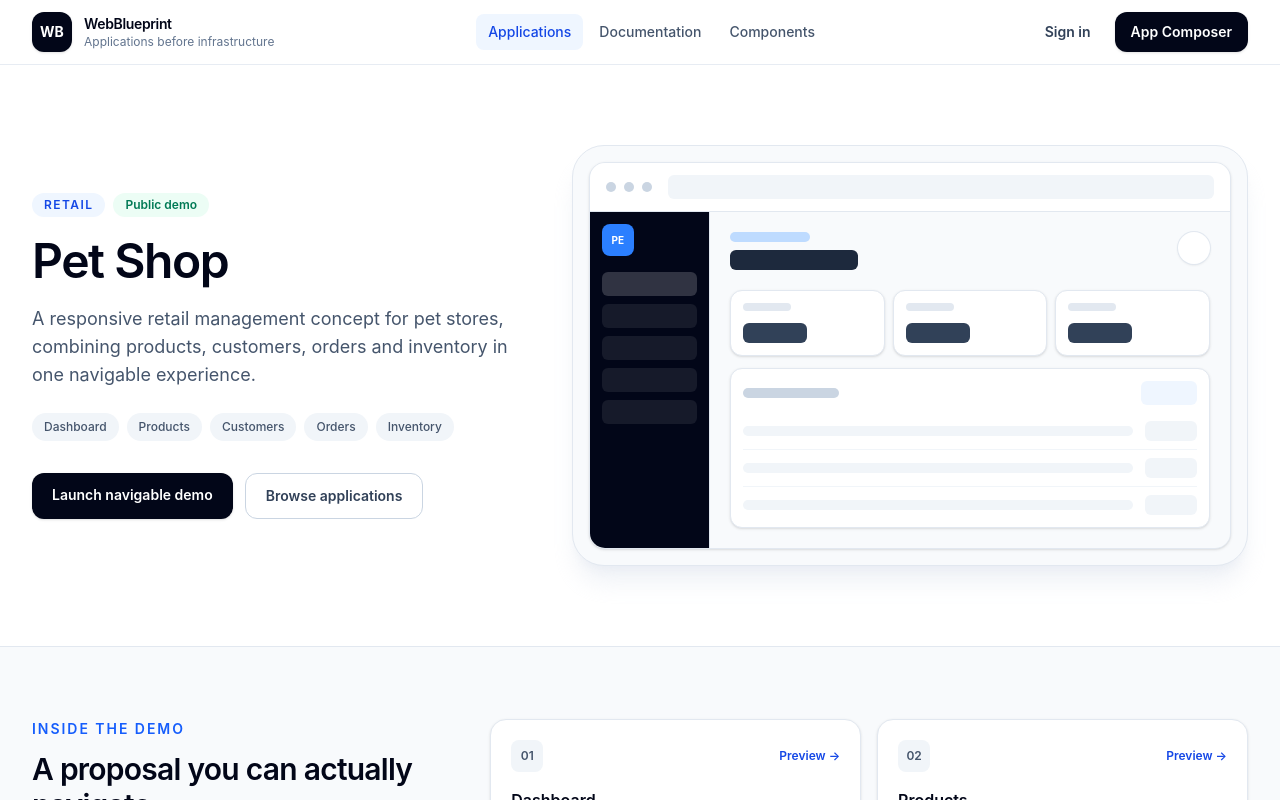
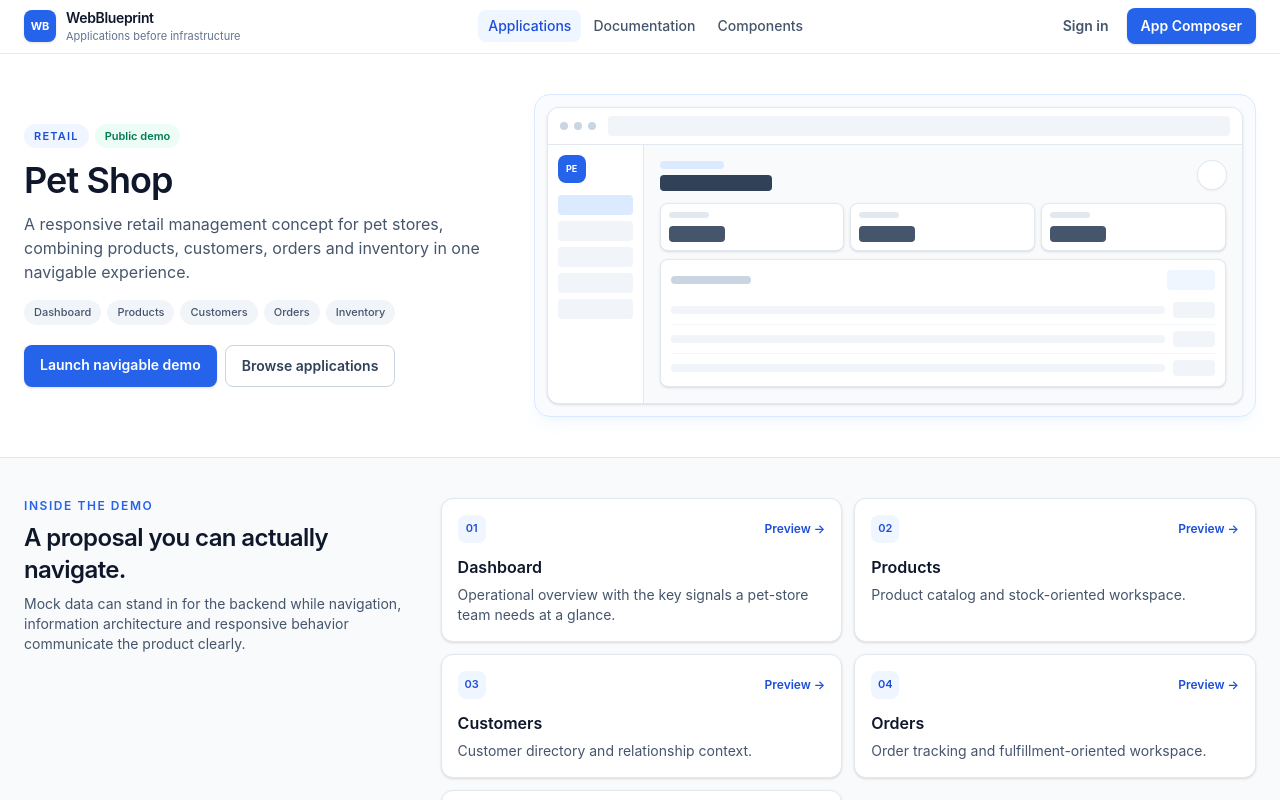
Before and after one commit to LuisHdezE/WebBlueprint, a React (Vite) app: page /apps/pet-shop in a window 1280 px wide. Shown: the top 800 px of the page. Built offline with nearby package versions, Linux system fonts and the light colour scheme.

Commit message:
refactor(u0.2): compact Style 1 and refresh primary color

```diff
--- a/src/components/applications/ApplicationPreview.tsx
+++ b/src/components/applications/ApplicationPreview.tsx
@@ -7,56 +7,57 @@ type ApplicationPreviewProps = {
 
 export function ApplicationPreview({ application, compact = false }: ApplicationPreviewProps) {
   const visiblePages = application.demoPages.slice(0, compact ? 4 : 5);
+  const isDark = application.shellVariant === 'vertical-dark-menu';
 
   return (
-    <div className="overflow-hidden rounded-2xl border border-slate-200 bg-slate-100 shadow-sm">
-      <div className="flex items-center gap-2 border-b border-slate-200 bg-white px-4 py-3">
-        <span className="size-2.5 rounded-full bg-slate-300" />
-        <span className="size-2.5 rounded-full bg-slate-300" />
-        <span className="size-2.5 rounded-full bg-slate-300" />
-        <div className="ml-2 h-6 flex-1 rounded-md bg-slate-100" />
+    <div className="overflow-hidden rounded-xl border border-slate-200 bg-slate-100 shadow-sm">
+      <div className="flex items-center gap-1.5 border-b border-slate-200 bg-white px-3 py-2">
+        <span className="size-2 rounded-full bg-slate-300" />
+        <span className="size-2 rounded-full bg-slate-300" />
+        <span className="size-2 rounded-full bg-slate-300" />
+        <div className="ml-1.5 h-5 flex-1 rounded bg-slate-100" />
       </div>
 
-      <div className={`grid ${compact ? 'min-h-56 grid-cols-[72px_1fr]' : 'min-h-72 grid-cols-[88px_1fr] sm:grid-cols-[120px_1fr]'}`}>
-        <aside className="border-r border-slate-200 bg-slate-950 p-3 text-white">
-          <div className="mb-4 grid size-8 place-items-center rounded-lg bg-blue-500 text-[10px] font-bold">{application.name.slice(0, 2).toUpperCase()}</div>
-          <div className="grid gap-2">
+      <div className={`grid ${compact ? 'min-h-44 grid-cols-[58px_1fr]' : 'min-h-56 grid-cols-[70px_1fr] sm:grid-cols-[96px_1fr]'}`}>
+        <aside className={`border-r p-2.5 ${isDark ? 'border-slate-700 bg-slate-900 text-white' : 'border-slate-200 bg-white text-slate-800'}`}>
+          <div className="mb-3 grid size-7 place-items-center rounded-lg bg-brand-600 text-[9px] font-bold text-white">{application.name.slice(0, 2).toUpperCase()}</div>
+          <div className="grid gap-1.5">
             {visiblePages.map((page, index) => (
-              <div key={page.id} className={`h-6 rounded-md ${index === 0 ? 'bg-white/18' : 'bg-white/8'}`}>
+              <div key={page.id} className={`h-5 rounded ${index === 0 ? 'bg-brand-100' : isDark ? 'bg-white/10' : 'bg-slate-100'}`}>
                 <span className="sr-only">{page.label}</span>
               </div>
             ))}
           </div>
         </aside>
 
-        <div className="bg-slate-50 p-4 sm:p-5">
-          <div className="flex items-start justify-between gap-3">
+        <div className="bg-slate-50 p-3 sm:p-4">
+          <div className="flex items-start justify-between gap-2">
             <div>
-              <div className="h-2.5 w-20 rounded-full bg-blue-200" />
-              <div className="mt-2 h-5 w-32 max-w-full rounded-md bg-slate-800" />
+              <div className="h-2 w-16 rounded-full bg-brand-100" />
+              <div className="mt-1.5 h-4 w-28 max-w-full rounded bg-slate-700" />
             </div>
-            <div className="size-8 rounded-full bg-white shadow-sm ring-1 ring-slate-200" />
+            <div className="size-7 rounded-full bg-white shadow-sm ring-1 ring-slate-200" />
           </div>
 
-          <div className="mt-5 grid grid-cols-2 gap-2 sm:grid-cols-3">
+          <div className="mt-3 grid grid-cols-2 gap-1.5 sm:grid-cols-3">
             {[0, 1, 2].map((item) => (
-              <div key={item} className={`${item === 2 ? 'hidden sm:block' : ''} rounded-xl border border-slate-200 bg-white p-3 shadow-sm`}>
-                <div className="h-2 w-12 rounded-full bg-slate-200" />
-                <div className="mt-3 h-5 w-16 rounded-md bg-slate-700" />
+              <div key={item} className={`${item === 2 ? 'hidden sm:block' : ''} rounded-lg border border-slate-200 bg-white p-2 shadow-sm`}>
+                <div className="h-1.5 w-10 rounded-full bg-slate-200" />
+                <div className="mt-2 h-4 w-14 rounded bg-slate-600" />
               </div>
             ))}
           </div>
 
-          <div className="mt-3 rounded-xl border border-slate-200 bg-white p-3 shadow-sm">
+          <div className="mt-2 rounded-lg border border-slate-200 bg-white p-2.5 shadow-sm">
             <div className="flex items-center justify-between">
-              <div className="h-2.5 w-24 rounded-full bg-slate-300" />
-              <div className="h-6 w-14 rounded-md bg-blue-50" />
+              <div className="h-2 w-20 rounded-full bg-slate-300" />
+              <div className="h-5 w-12 rounded bg-brand-50" />
             </div>
-            <div className="mt-4 grid gap-2">
+            <div className="mt-3 grid gap-1.5">
               {[0, 1, 2].map((item) => (
-                <div key={item} className="grid grid-cols-[1fr_52px] items-center gap-3 border-t border-slate-100 pt-2 first:border-0 first:pt-0">
-                  <div className="h-2.5 rounded-full bg-slate-100" />
-                  <div className="h-5 rounded-md bg-slate-100" />
+                <div key={item} className="grid grid-cols-[1fr_42px] items-center gap-2 border-t border-slate-100 pt-1.5 first:border-0 first:pt-0">
+                  <div className="h-2 rounded-full bg-slate-100" />
+                  <div className="h-4 rounded bg-slate-100" />
                 </div>
               ))}
             </div>
--- a/src/pages/ApplicationDetailPage.tsx
+++ b/src/pages/ApplicationDetailPage.tsx
@@ -15,60 +15,60 @@ export function ApplicationDetailPage() {
   return (
     <main>
       <section className="border-b border-slate-200 bg-white">
-        <div className="mx-auto grid max-w-7xl items-center gap-10 px-4 py-14 sm:px-6 lg:grid-cols-[0.85fr_1.15fr] lg:px-8 lg:py-20">
+        <div className="mx-auto grid max-w-[1440px] items-center gap-7 px-4 py-8 sm:px-5 lg:grid-cols-[0.8fr_1.2fr] lg:px-6 lg:py-10">
           <div>
-            <div className="flex flex-wrap items-center gap-2">
-              <span className="rounded-full bg-blue-50 px-3 py-1 text-xs font-semibold uppercase tracking-[0.12em] text-blue-700">{application.category}</span>
-              <span className="rounded-full bg-emerald-50 px-3 py-1 text-xs font-semibold text-emerald-700">Public demo</span>
+            <div className="flex flex-wrap items-center gap-1.5">
+              <span className="rounded-full bg-brand-50 px-2.5 py-1 text-[11px] font-semibold uppercase tracking-[0.11em] text-brand-700">{application.category}</span>
+              <span className="rounded-full bg-emerald-50 px-2.5 py-1 text-[11px] font-semibold text-emerald-700">Public demo</span>
             </div>
-            <h1 className="mt-5 text-4xl font-semibold tracking-[-0.03em] text-slate-950 sm:text-5xl">{application.name}</h1>
-            <p className="mt-5 max-w-2xl text-base leading-7 text-slate-600 sm:text-lg">{application.summary}</p>
+            <h1 className="mt-3 text-3xl font-semibold tracking-[-0.025em] text-slate-900 sm:text-4xl">{application.name}</h1>
+            <p className="mt-3 max-w-2xl text-sm leading-6 text-slate-600 sm:text-base">{application.summary}</p>
 
-            <div className="mt-6 flex flex-wrap gap-2">
+            <div className="mt-4 flex flex-wrap gap-1.5">
               {application.capabilities.map((capability) => (
-                <span key={capability} className="rounded-full bg-slate-100 px-3 py-1.5 text-xs font-medium text-slate-600">
+                <span key={capability} className="rounded-full bg-slate-100 px-2.5 py-1 text-[11px] font-medium text-slate-600">
                   {capability}
                 </span>
               ))}
             </div>
 
-            <div className="mt-8 flex flex-col gap-3 sm:flex-row">
+            <div className="mt-5 flex flex-wrap gap-2">
               {firstDemoPage ? (
-                <Link className="inline-flex justify-center rounded-xl bg-slate-950 px-5 py-3 text-sm font-semibold text-white shadow-sm hover:bg-slate-800" to={`/demo/${application.slug}/${firstDemoPage.path}`}>
+                <Link className="inline-flex justify-center rounded-lg bg-brand-600 px-4 py-2.5 text-sm font-semibold text-white shadow-sm hover:bg-brand-700" to={`/demo/${application.slug}/${firstDemoPage.path}`}>
                   Launch navigable demo
                 </Link>
               ) : null}
-              <Link className="inline-flex justify-center rounded-xl border border-slate-300 bg-white px-5 py-3 text-sm font-semibold text-slate-700 hover:bg-slate-50" to="/apps">
+              <Link className="inline-flex justify-center rounded-lg border border-slate-300 bg-white px-4 py-2.5 text-sm font-semibold text-slate-700 hover:border-brand-200 hover:bg-brand-50" to="/apps">
                 Browse applications
               </Link>
             </div>
           </div>
 
-          <div className="rounded-[2rem] border border-slate-200 bg-slate-50 p-3 shadow-xl shadow-slate-200/60 sm:p-4">
+          <div className="rounded-2xl border border-brand-100 bg-brand-50/40 p-2.5 shadow-lg shadow-brand-100/30 sm:p-3">
             <ApplicationPreview application={application} />
           </div>
         </div>
       </section>
 
-      <section className="mx-auto max-w-7xl px-4 py-14 sm:px-6 lg:px-8 lg:py-18">
-        <div className="grid gap-8 lg:grid-cols-[0.72fr_1.28fr]">
+      <section className="mx-auto max-w-[1440px] px-4 py-8 sm:px-5 lg:px-6 lg:py-10">
+        <div className="grid gap-6 lg:grid-cols-[0.65fr_1.35fr]">
           <div>
-            <p className="text-sm font-semibold uppercase tracking-[0.14em] text-blue-600">Inside the demo</p>
-            <h2 className="mt-3 text-3xl font-semibold tracking-tight text-slate-950">A proposal you can actually navigate.</h2>
-            <p className="mt-4 text-sm leading-6 text-slate-600">
-              The pages below define the visible application experience. During this phase the data may be mock, while navigation, information architecture and responsive behavior represent the proposal honestly.
+            <p className="text-xs font-semibold uppercase tracking-[0.13em] text-brand-600">Inside the demo</p>
+            <h2 className="mt-2 text-2xl font-semibold tracking-tight text-slate-900">A proposal you can actually navigate.</h2>
+            <p className="mt-2 text-sm leading-5 text-slate-600">
+              Mock data can stand in for the backend while navigation, information architecture and responsive behavior communicate the product clearly.
             </p>
           </div>
 
-          <div className="grid gap-4 sm:grid-cols-2">
+          <div className="grid gap-3 sm:grid-cols-2">
             {application.demoPages.map((page, index) => (
-              <article key={page.id} className="rounded-2xl border border-slate-200 bg-white p-5 shadow-sm">
+              <article key={page.id} className="rounded-xl border border-slate-200 bg-white p-4 shadow-sm">
                 <div className="flex items-center justify-between gap-3">
-                  <span className="grid size-8 place-items-center rounded-lg bg-slate-100 text-xs font-semibold text-slate-600">{String(index + 1).padStart(2, '0')}</span>
-                  <Link className="text-xs font-semibold text-blue-700" to={`/demo/${application.slug}/${page.path}`}>Preview →</Link>
+                  <span className="grid size-7 place-items-center rounded-lg bg-brand-50 text-[11px] font-semibold text-brand-700">{String(index + 1).padStart(2, '0')}</span>
+                  <Link className="text-xs font-semibold text-brand-700" to={`/demo/${application.slug}/${page.path}`}>Preview →</Link>
                 </div>
-                <h3 className="mt-4 font-semibold text-slate-950">{page.label}</h3>
-                <p className="mt-2 text-sm leading-6 text-slate-600">{page.description}</p>
+                <h3 className="mt-3 font-semibold text-slate-900">{page.label}</h3>
+                <p className="mt-1.5 text-sm leading-5 text-slate-600">{page.description}</p>
               </article>
             ))}
           </div>
--- a/src/shell/PublicShell.tsx
+++ b/src/shell/PublicShell.tsx
@@ -7,27 +7,27 @@ const navItems = [
 ] as const;
 
 function navClassName({ isActive }: { isActive: boolean }) {
-  return `rounded-lg px-3 py-2 text-sm font-medium transition ${
-    isActive ? 'bg-blue-50 text-blue-700' : 'text-slate-600 hover:bg-slate-100 hover:text-slate-950'
+  return `rounded-lg px-2.5 py-1.5 text-sm font-medium transition ${
+    isActive ? 'bg-brand-50 text-brand-700' : 'text-slate-600 hover:bg-slate-100 hover:text-slate-900'
   }`;
 }
 
 export function PublicShell() {
   return (
-    <div className="min-h-dvh bg-slate-50 text-slate-950">
-      <header className="sticky top-0 z-50 border-b border-slate-200/80 bg-white/90 backdrop-blur">
-        <div className="mx-auto flex max-w-7xl items-center justify-between gap-4 px-4 py-3 sm:px-6 lg:px-8">
-          <Link className="flex min-w-0 items-center gap-3" to="/" aria-label="WebBlueprint home">
-            <span className="grid size-10 shrink-0 place-items-center rounded-xl bg-slate-950 text-sm font-bold text-white shadow-sm">
+    <div className="min-h-dvh bg-slate-50 text-slate-800">
+      <header className="sticky top-0 z-50 border-b border-slate-200/80 bg-white/95 backdrop-blur">
+        <div className="mx-auto flex max-w-[1440px] items-center justify-between gap-3 px-4 py-2 sm:px-5 lg:px-6">
+          <Link className="flex min-w-0 items-center gap-2.5" to="/" aria-label="WebBlueprint home">
+            <span className="grid size-8 shrink-0 place-items-center rounded-lg bg-brand-600 text-[11px] font-bold text-white shadow-sm">
               WB
             </span>
             <span className="min-w-0">
-              <span className="block truncate text-sm font-semibold tracking-tight">WebBlueprint</span>
-              <span className="block truncate text-xs text-slate-500">Applications before infrastructure</span>
+              <span className="block truncate text-sm font-semibold tracking-tight text-slate-900">WebBlueprint</span>
+              <span className="hidden truncate text-[11px] text-slate-500 sm:block">Applications before infrastructure</span>
             </span>
           </Link>
 
-          <nav className="hidden items-center gap-1 md:flex" aria-label="Primary navigation">
+          <nav className="hidden items-center gap-0.5 md:flex" aria-label="Primary navigation">
             {navItems.map((item) => (
               <NavLink key={item.to} className={navClassName} to={item.to}>
                 {item.label}
@@ -35,20 +35,20 @@ export function PublicShell() {
             ))}
           </nav>
 
-          <div className="hidden items-center gap-2 md:flex">
-            <Link className="rounded-xl px-4 py-2.5 text-sm font-semibold text-slate-700 hover:bg-slate-100" to="/login">
+          <div className="hidden items-center gap-1.5 md:flex">
+            <Link className="rounded-lg px-3 py-2 text-sm font-semibold text-slate-600 hover:bg-slate-100" to="/login">
               Sign in
             </Link>
-            <Link className="rounded-xl bg-slate-950 px-4 py-2.5 text-sm font-semibold text-white shadow-sm hover:bg-slate-800" to="/login">
+            <Link className="rounded-lg bg-brand-600 px-3.5 py-2 text-sm font-semibold text-white shadow-sm transition hover:bg-brand-700" to="/login">
               App Composer
             </Link>
           </div>
 
           <details className="relative md:hidden">
-            <summary className="cursor-pointer list-none rounded-xl border border-slate-200 bg-white px-3 py-2 text-sm font-semibold text-slate-700 shadow-sm">
+            <summary className="cursor-pointer list-none rounded-lg border border-slate-200 bg-white px-3 py-1.5 text-sm font-semibold text-slate-700 shadow-sm">
               Menu
             </summary>
-            <div className="absolute right-0 mt-2 w-64 rounded-2xl border border-slate-200 bg-white p-2 shadow-xl">
+            <div className="absolute right-0 mt-2 w-60 rounded-xl border border-slate-200 bg-white p-2 shadow-xl">
               <nav className="grid gap-1" aria-label="Mobile navigation">
                 {navItems.map((item) => (
                   <NavLink key={item.to} className={navClassName} to={item.to}>
@@ -59,7 +59,7 @@ export function PublicShell() {
                 <Link className="rounded-lg px-3 py-2 text-sm font-medium text-slate-600 hover:bg-slate-100" to="/login">
                   Sign in
                 </Link>
-                <Link className="rounded-lg bg-slate-950 px-3 py-2 text-sm font-semibold text-white" to="/login">
+                <Link className="rounded-lg bg-brand-600 px-3 py-2 text-sm font-semibold text-white" to="/login">
                   App Composer
                 </Link>
               </nav>
@@ -71,15 +71,15 @@ export function PublicShell() {
       <Outlet />
 
       <footer className="border-t border-slate-200 bg-white">
-        <div className="mx-auto flex max-w-7xl flex-col gap-4 px-4 py-8 text-sm text-slate-500 sm:px-6 md:flex-row md:items-center md:justify-between lg:px-8">
+        <div className="mx-auto flex max-w-[1440px] flex-col gap-3 px-4 py-5 text-sm text-slate-500 sm:px-5 md:flex-row md:items-center md:justify-between lg:px-6">
           <div>
             <p className="font-semibold text-slate-800">WebBlueprint</p>
-            <p className="mt-1">Reusable frontend systems, navigable proposals and application composition.</p>
+            <p className="mt-0.5 text-xs">Reusable frontends, navigable proposals and application composition.</p>
           </div>
-          <div className="flex flex-wrap gap-x-5 gap-y-2">
-            <Link className="hover:text-slate-950" to="/apps">Applications</Link>
-            <Link className="hover:text-slate-950" to="/docs">Documentation</Link>
-            <Link className="hover:text-slate-950" to="/login">Composer access</Link>
+          <div className="flex flex-wrap gap-x-4 gap-y-1.5 text-xs sm:text-sm">
+            <Link className="hover:text-brand-700" to="/apps">Applications</Link>
+            <Link className="hover:text-brand-700" to="/docs">Documentation</Link>
+            <Link className="hover:text-brand-700" to="/login">Composer access</Link>
           </div>
         </div>
       </footer>
--- a/src/styles/index.css
+++ b/src/styles/index.css
@@ -1,9 +1,18 @@
 @import "tailwindcss";
+
+@theme {
+  --color-brand-50: #eff6ff;
+  --color-brand-100: #dbeafe;
+  --color-brand-500: #3b82f6;
+  --color-brand-600: #2563eb;
+  --color-brand-700: #1d4ed8;
+  --color-brand-800: #1e40af;
+}
 
 :root {
   font-family:
     Inter, ui-sans-serif, system-ui, -apple-system, BlinkMacSystemFont, "Segoe UI", sans-serif;
-  color: #0f172a;
+  color: #1e293b;
   background: #f8fafc;
   font-synthesis: none;
   text-rendering: optimizeLegibility;
```
Also changed, not shown: src/components/applications/ApplicationCard.tsx (+12 -12 lines), src/pages/ApplicationDemoPage.tsx (+37 -37 lines), src/pages/ApplicationsPage.tsx (+6 -6 lines), src/pages/ComposerPage.tsx (+24 -24 lines), src/pages/LandingPage.tsx (+56 -58 lines), src/pages/LoginPage.tsx (+20 -20 lines), src/shell/LeftAppShell.tsx (+26 -26 lines), src/shell/WorkspaceShell.tsx (+5 -5 lines), 1 other file (tests, documents, lock files or other folders).
